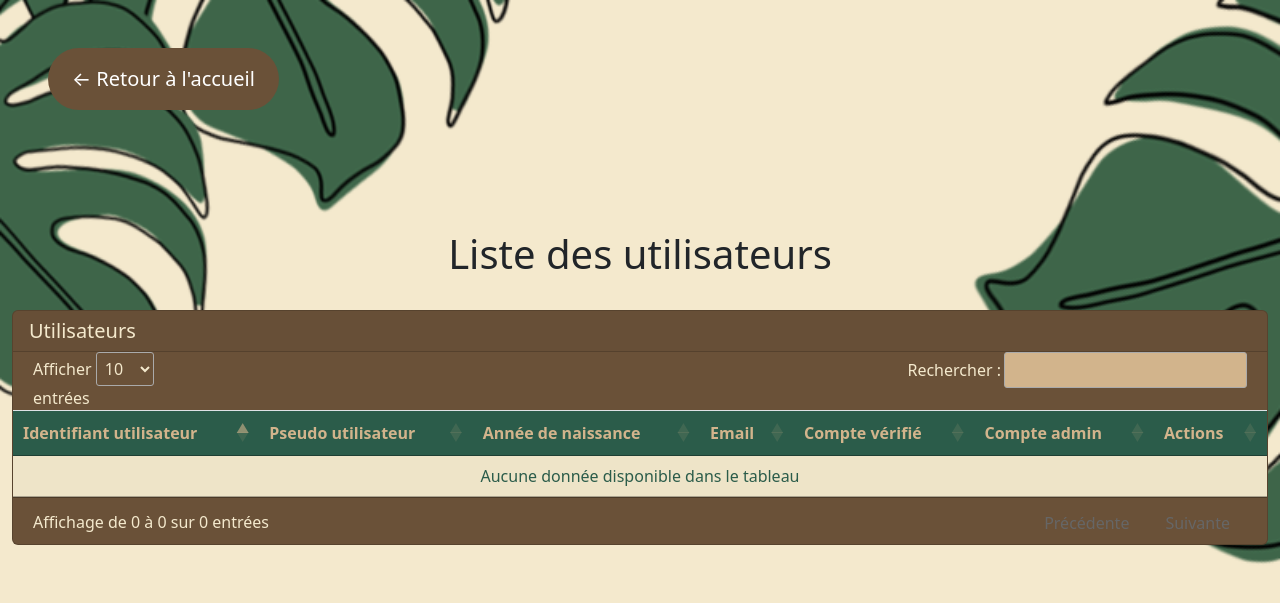
After one commit to FC-Rats/Links-Awordkening, a PHP site: page /Pages/adminListUsers.php in a window 1280 px wide. The commit adds this page. Shown: the top 603 px of the page. Run offline with PHP 8.4, Linux system fonts and the light colour scheme; the visitor is signed in with stand-in values (Sample User, id 1); data that the repository does not hold is empty; a stand-in replaces the project's code that opens the database connection.

Commit message:
list users admin side

```diff
--- a/Assets/JS/_utils.js
+++ b/Assets/JS/_utils.js
@@ -8,6 +8,10 @@ function padNumber(number) {
     return (number < 10 ? '0' : '') + number;
 }
 
+function booleanToText(boolean) {
+    return (boolean == 1 ? 'Oui' : 'Non');
+}
+
 function renderText(column, customFormatter = null) {
     return function (data, type, row, meta) {
         var formattedData = (customFormatter) ? customFormatter(row[column]) : row[column];
--- /dev/null
+++ b/Assets/JS/adminUsers.js
@@ -0,0 +1,49 @@
+var adminUsersTable;
+
+$(function () {
+    listDatas();
+});
+
+function listDatas() {
+    $.ajax({
+        url: '../Includes/getAdminListUsers.php',
+        type: 'POST',
+        dataType: "JSON",
+        cache: false,
+        async: false,
+        data: {},
+        success: function (data) {
+            listAdminUsers = data.Users;
+
+            $("#UsersTable").dataTable().fnDestroy();
+            adminUsersTable = $("#UsersTable").DataTable({
+                data: listAdminUsers,
+                clientSide: true,
+                responsive: true,
+                stateSave: true,
+                columns: [
+                    { data: 'id', render: renderText('id') },
+                    { data: 'username', render: renderText('username') },
+                    { data: 'birthYear', render: renderText('birthYear') },
+                    { data: 'email', render: renderText('email') },
+                    { data: 'verified', render: renderText('verified', booleanToText) },
+                    { data: 'admin', render: renderText('admin', booleanToText) },
+                    { data: 'id', render: renderText('id') } //to change
+                ],
+                order: [[0, 'asc']],
+                dom:
+                    '<"row mx-2"' +
+                    '<"col-md-2"<"me-3"l>>' +
+                    '<"col-md-10"<"dt-action-buttons text-xl-end text-lg-start text-md-end text-start d-flex align-items-center justify-content-end flex-md-row flex-column mb-3 mb-md-0"fB>>' +
+                    '>t' +
+                    '<"row mx-2"' +
+                    '<"col-sm-12 col-md-6"i>' +
+                    '<"col-sm-12 col-md-6"p>' +
+                    '>',
+                language: {
+                    url: "../Assets/json/table.json",
+                },
+            });
+        }
+    });
+}
--- a/Includes/_utils.php
+++ b/Includes/_utils.php
@@ -41,6 +41,10 @@ function isValidPassword($password) {
     return true;
 }
 
+function file_build_path(...$segments) {
+    return join(DIRECTORY_SEPARATOR, $segments);
+}
+
 function redirectionConnection() {
     if (!isset($_SESSION["idUser"]) || !isset($_SESSION["username"])) {
         header('Location: ../Pages/login.php');
--- /dev/null
+++ b/Includes/getAdminListUsers.php
@@ -0,0 +1,16 @@
+<?php
+session_start();
+
+if (!class_exists('Connection')) {
+    include('../Includes/connection-function.php');
+}
+
+include '../Includes/_utils.php';
+redirectionConnection();
+
+$response = [];
+$users = $db->query("SELECT id, username, birthYear, email, verified, admin FROM LA_USER");
+
+$response['Users'] = $users;
+echo json_encode($response);
+?>
--- /dev/null
+++ b/Pages/adminListUsers.php
@@ -0,0 +1,66 @@
+<?php if (!isset($_SESSION)) {
+    session_start();
+}
+include '../Includes/_utils.php';
+redirectionConnection();
+redirectionNotAdmin();
+?>
+
+<!DOCTYPE html>
+<html lang="fr">
+
+<head>
+    <meta charset='utf-8'>
+    <meta http-equiv='X-UA-Compatible' content='IE=edge'>
+    <title>Liste d'utilisateurs</title>
+    <meta name='viewport' content='width=device-width, initial-scale=1'>
+    <?php
+    include '../Includes/importHeader.php';
+    ?>
+    <link rel='stylesheet' href='../Assets/CSS/table.css'>
+    <link rel='stylesheet' href='../Assets/CSS/jquery.dataTables.min.css'>
+</head>
+
+<body>
+    <div class="content-wrapper">
+        <a href="index.php#parametres">
+            <button class="btn rounded-5 bg-coffee m-2 m-md-5 px-4 py-2 py-md-3 text-white fs-5 fs-md-4 beautiful-button">
+                &larr; Retour à l'accueil
+            </button>
+        </a>
+        <div class="container pt-5">
+            <h1 class="text-center py-4">Liste des utilisateurs</h1>
+        </div>
+        <div class="container-fluid">
+            <div class="card">
+                <h5 class="card-header">
+                    Utilisateurs
+                </h5>
+                <div class="card-datatable table-responsive">
+                    <table class="dt-responsive table border-top display" id="UsersTable" style="width:100%">
+                        <thead>
+                            <tr>
+                                <th>Identifiant utilisateur</th>
+                                <th>Pseudo utilisateur</th>
+                                <th>Année de naissance</th>
+                                <th>Email</th>
+                                <th>Compte vérifié</th>
+                                <th>Compte admin</th>
+                                <th>Actions</th>
+                            </tr>
+                        </thead>
+                    </table>
+                </div>
+            </div>
+        </div>
+    </div>
+    <?php
+    include '../Includes/importFooter.php';
+    ?>
+    <script src="../Assets/JS/jquery.dataTables.min.js"></script>
+    <script src="../Assets/JS/dataTables.responsive.min.js"></script>
+    <script src="../Assets/JS/_utils.js"></script>
+    <script src="../Assets/JS/adminUsers.js"></script>
+</body>
+
+</html>
```
